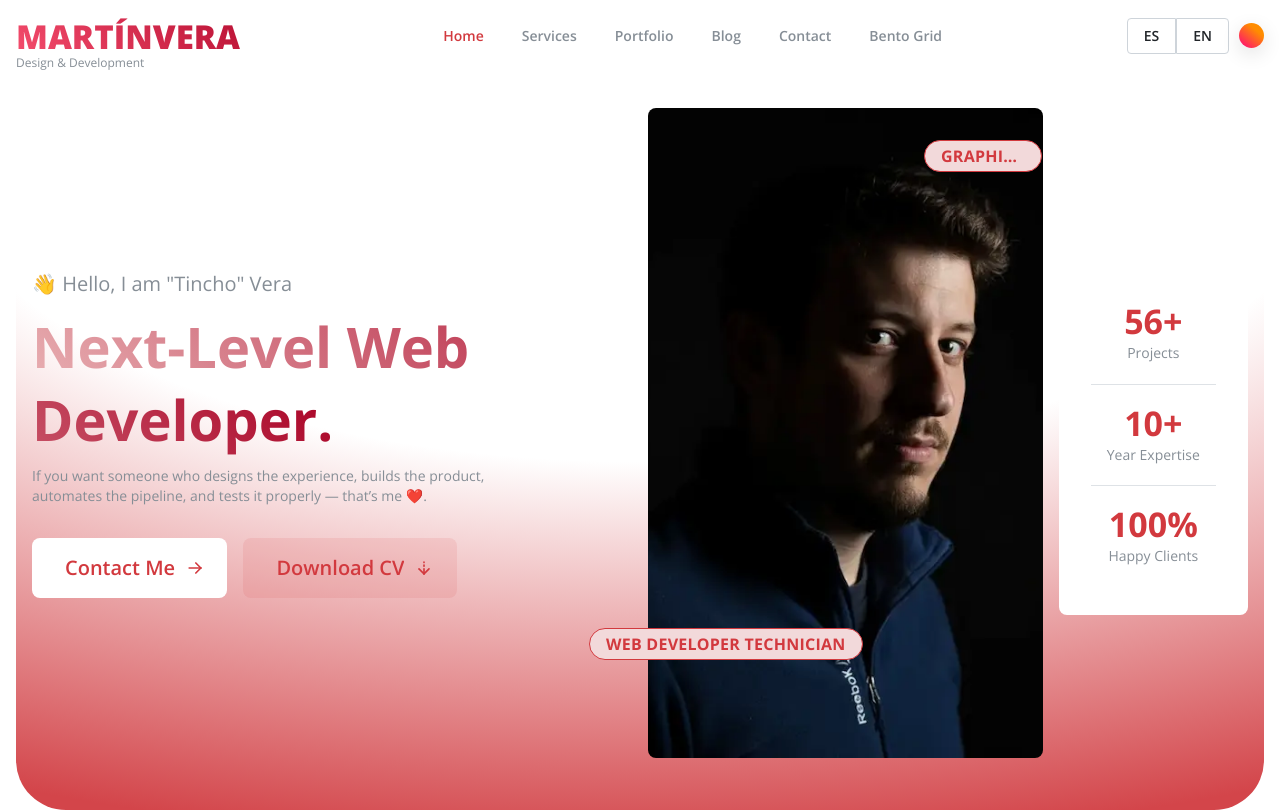
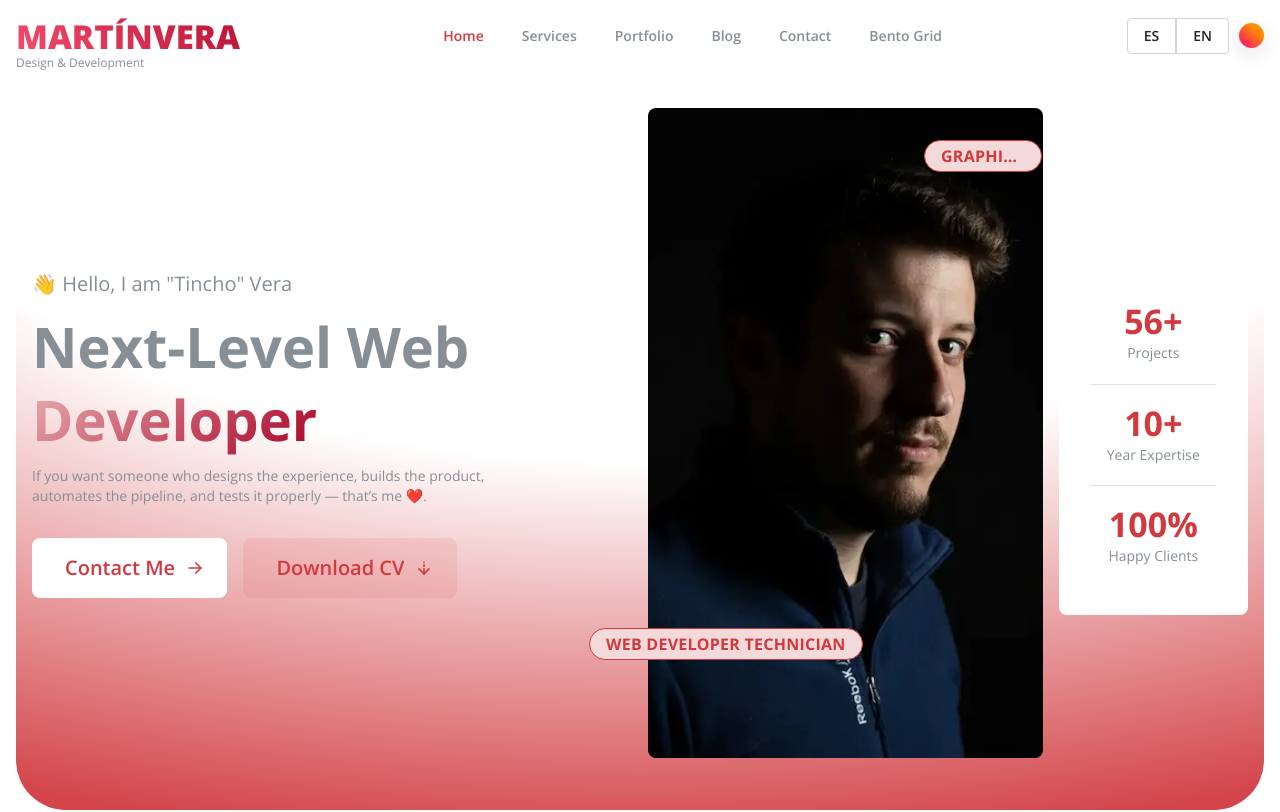
Before and after one commit to mvera8/tincho-portfolio-react, a React (Vite) app: page / in a window 1280 px wide. Shown: the top 812 px of the page. Built offline with nearby package versions, Linux system fonts and the light colour scheme.

Commit message:
first-commit-extended 28

```diff
--- a/src/components/TextDisplay.jsx
+++ b/src/components/TextDisplay.jsx
@@ -12,7 +12,7 @@ export const TextDisplay = ({text, gradient, align = 'left'}) => {
 				component="span"
 				inherit
 				variant="gradient"
-				gradient={{ from: colorScheme.colorScheme === 'dark' ? 'white' : 'red.2', to: 'red.8' }}
+				gradient={{ from: colorScheme.colorScheme === 'dark' ? 'white' : 'red.2', to: 'red.8', deg: 140 }}
 			>{gradient}{' '}</Text>
 		</Title>
 	)
--- a/src/locales/en.json
+++ b/src/locales/en.json
@@ -4,7 +4,8 @@
 	"navbar.services": "Services",
 	"navbar.contact": "Contact",
 	"home.hello": "{emoji} Hello, I am {name}",
-	"home.title": "Next-Level Web Developer.",
+	"home.title": "Next-Level Web",
+	"home.title.last": "Developer",
 	"home.text": "If you want someone who designs the experience, builds the product, automates the pipeline, and tests it properly — that’s me ❤️.",
 	"home.cta1": "Contact Me",
 	"home.cta2": "Download CV",
--- a/src/locales/es.json
+++ b/src/locales/es.json
@@ -4,7 +4,8 @@
 	"navbar.services": "Servicios",
 	"navbar.contact": "Contacto",
 	"home.hello": "{emoji} Hola, yo soy {name}",
-	"home.title": "Desarrollador web avanzado",
+	"home.title": "Desarrollador web",
+	"home.title.last": "Avanzado",
 	"home.text": "Si buscás a alguien que diseñe la experiencia, construya el producto, automatice el pipeline y lo pruebe como corresponde, soy yo ❤️.",
 	"home.cta1": "Contactame",
 	"home.cta2": "Descargar CV",
--- a/src/sections/HeroSection.jsx
+++ b/src/sections/HeroSection.jsx
@@ -18,7 +18,7 @@ export const HeroSection = () => {
 					<Text size="xl" c="gray" mb="xs">
 						<T k="home.hello" values={{ emoji: '👋', name: '"Tincho" Vera' }} />
 					</Text>
-					<TextDisplay gradient={<T k="home.title" />} />
+					<TextDisplay text={<T k="home.title" />} gradient={<T k="home.title.last" />} />
 					<TextDimmed text={<T k="home.text" />} />
 
 					<Group mt="xl">
```
